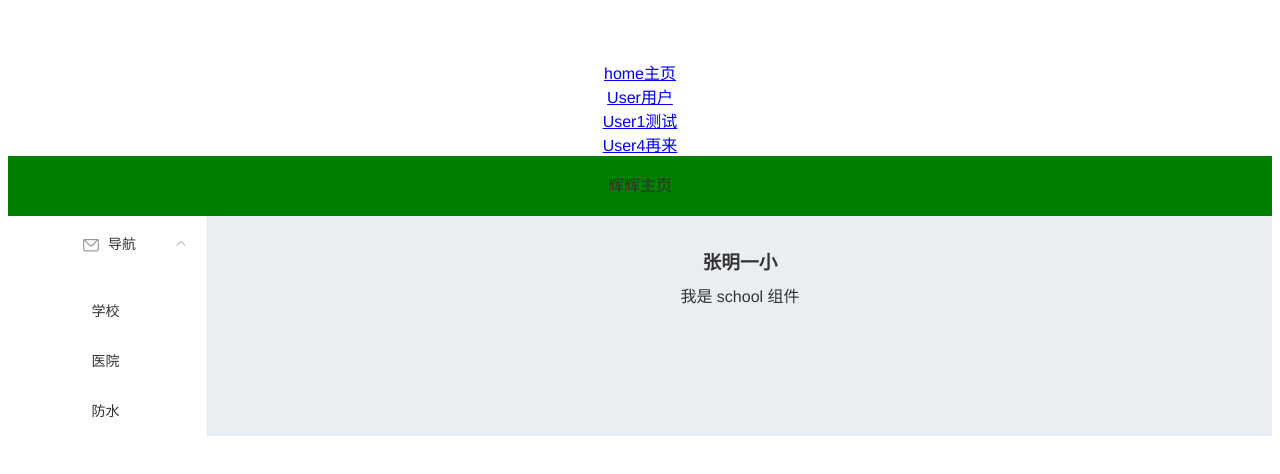
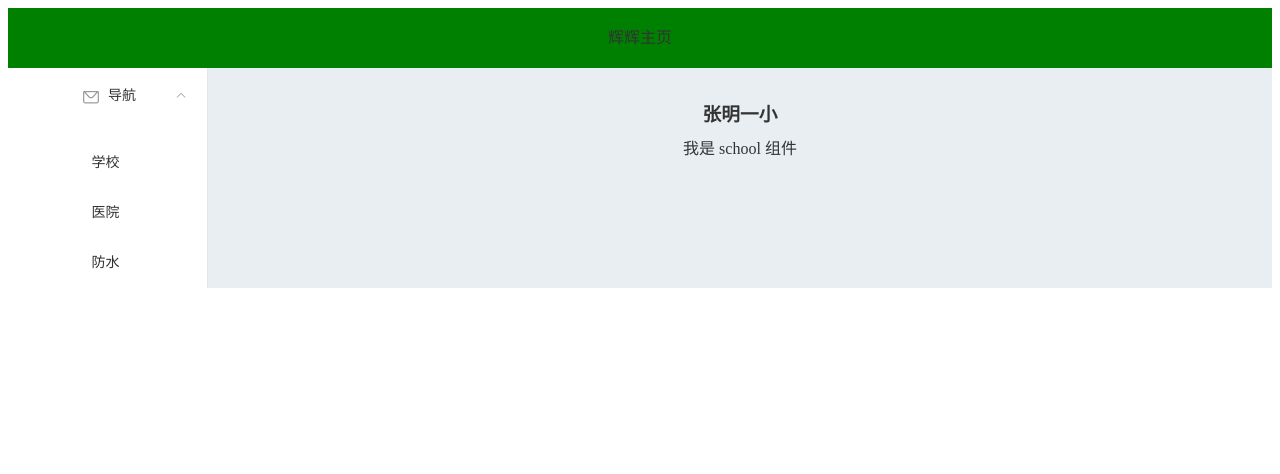
Before and after one commit to mohui/javaStudy, a Vue app: page / in a window 1280 px wide. Shown: the top 474 px of the page. Built offline with nearby package versions, Linux system fonts and the light colour scheme.

Commit message:
删除无用代码

```diff
--- a/src/App.vue
+++ b/src/App.vue
@@ -1,35 +1,10 @@
 <template>
-  <div id = "app">
-    <header>
-      <router-link to="/home">home主页</router-link><br>
-      <router-link to="/user">User用户</router-link><br>
-
-
-      <!--  增加两个到user组件的导航，可以看到这里使用了不同的to属性 -->
-      <router-link to="/user/123">User1测试</router-link><br>
-      <router-link to="/user/456">User4再来</router-link><br>
-
-    </header>
-    <router-view />
-  </div>
+  <router-view />
 </template>
 
 <script>
-
 export default {
   name: 'App',
   components: {}
 }
 </script>
-
-<style>
-#app {
-  font-family: Avenir, Helvetica, Arial, sans-serif;
-  -webkit-font-smoothing: antialiased;
-  -moz-osx-font-smoothing: grayscale;
-  text-align: center;
-  color: #2c3e50;
-  margin-top: 60px;
-}
-a.router-link-active {color: green;}
-</style>
```
